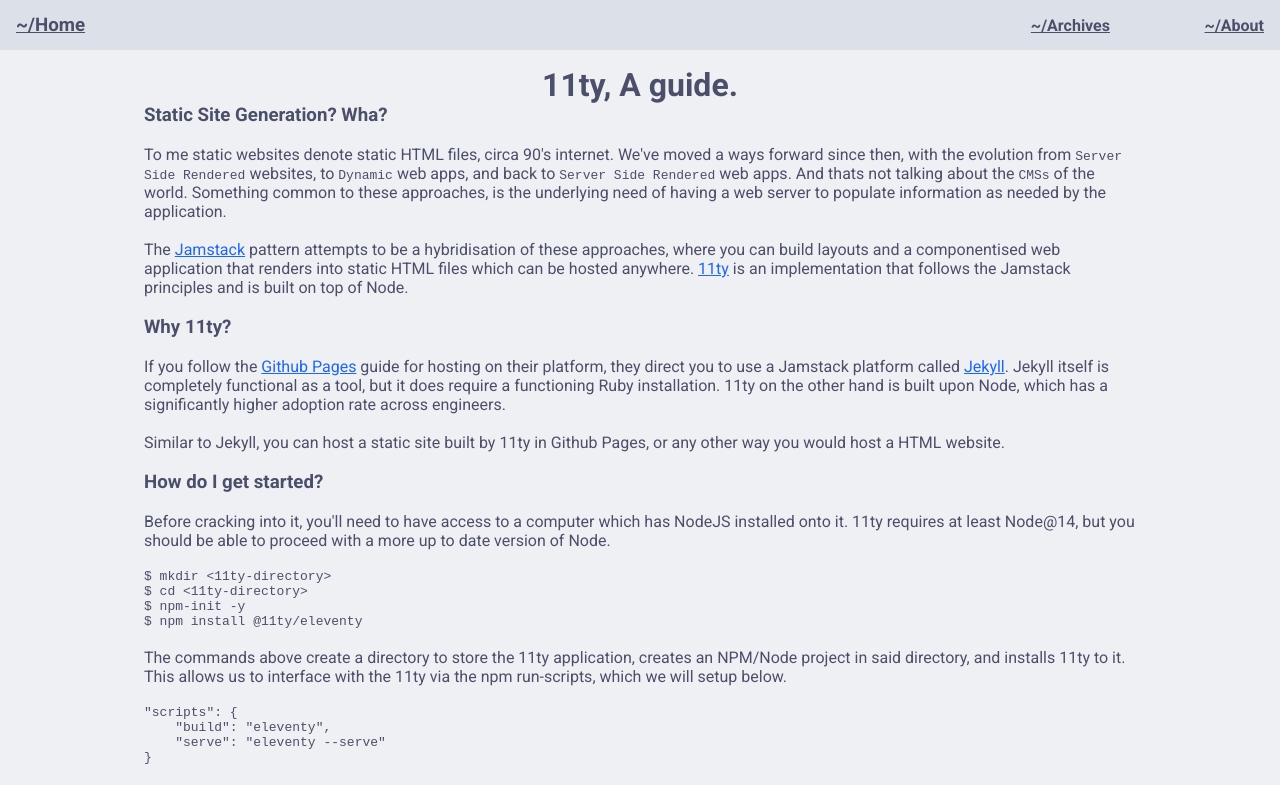
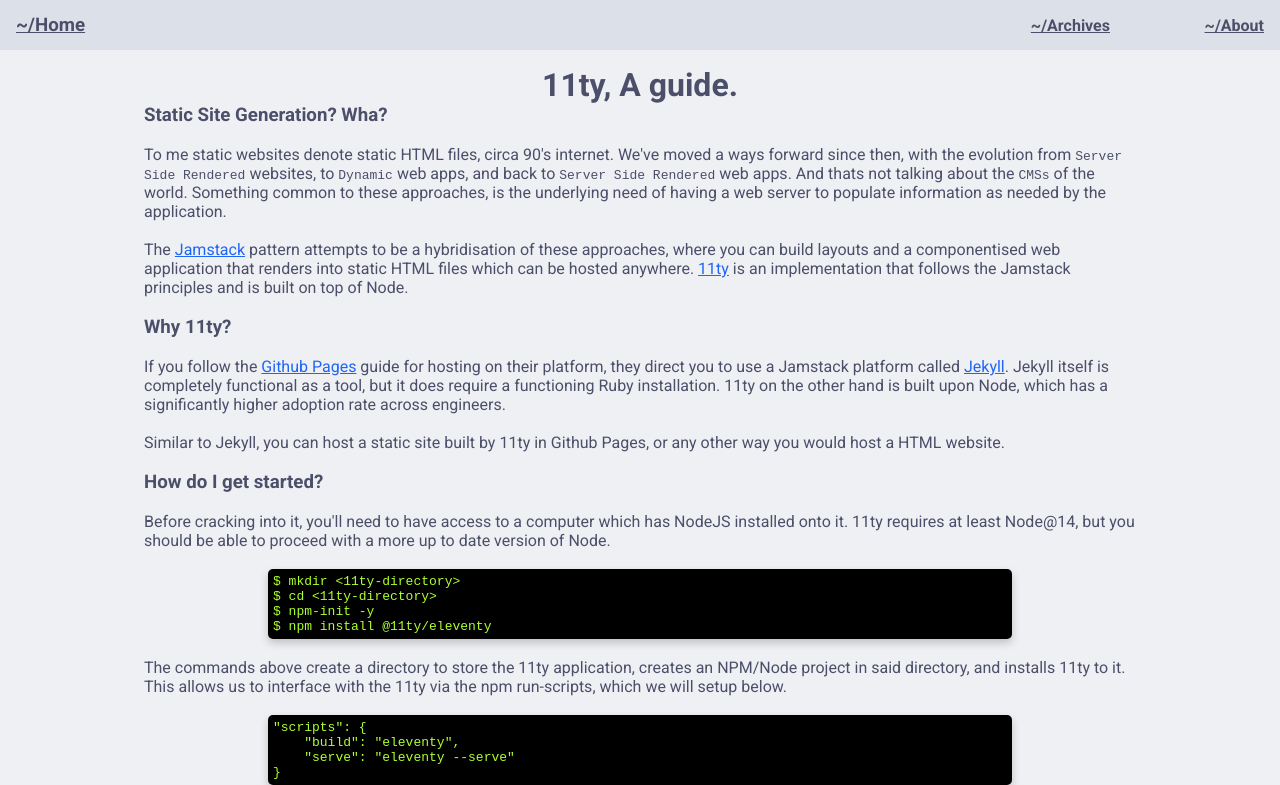
Before and after one commit to SovG/SovG.github.io, a plain HTML site: page posts/tutorials/11ty/index.html in a window 1280 px wide. Shown: the top 785 px of the page. Drawn offline with Linux system fonts and the light colour scheme.

Commit message:
update styling

```diff
--- a/style/app.css
+++ b/style/app.css
@@ -17,3 +17,20 @@
 a {
     color: #1e66f5;
 }
+
+pre {
+    box-shadow: 0 4px 8px 0 rgba(0, 0, 0, 0.2);
+    background-color: black;
+    color: greenyellow;
+    width: 75%;
+    margin-left: auto;
+    margin-right: auto;
+    border-radius: 5px;
+    padding: 5px;
+}
+
+@media screen and (max-width: 640px) {
+    pre {
+        width: 100%;
+    }
+}
```
Also changed, not shown: posts/tutorials/11ty/index.html (+0 -2 lines), style/homepage.css (+6 -6 lines), style/layout.css (+4 -4 lines).
